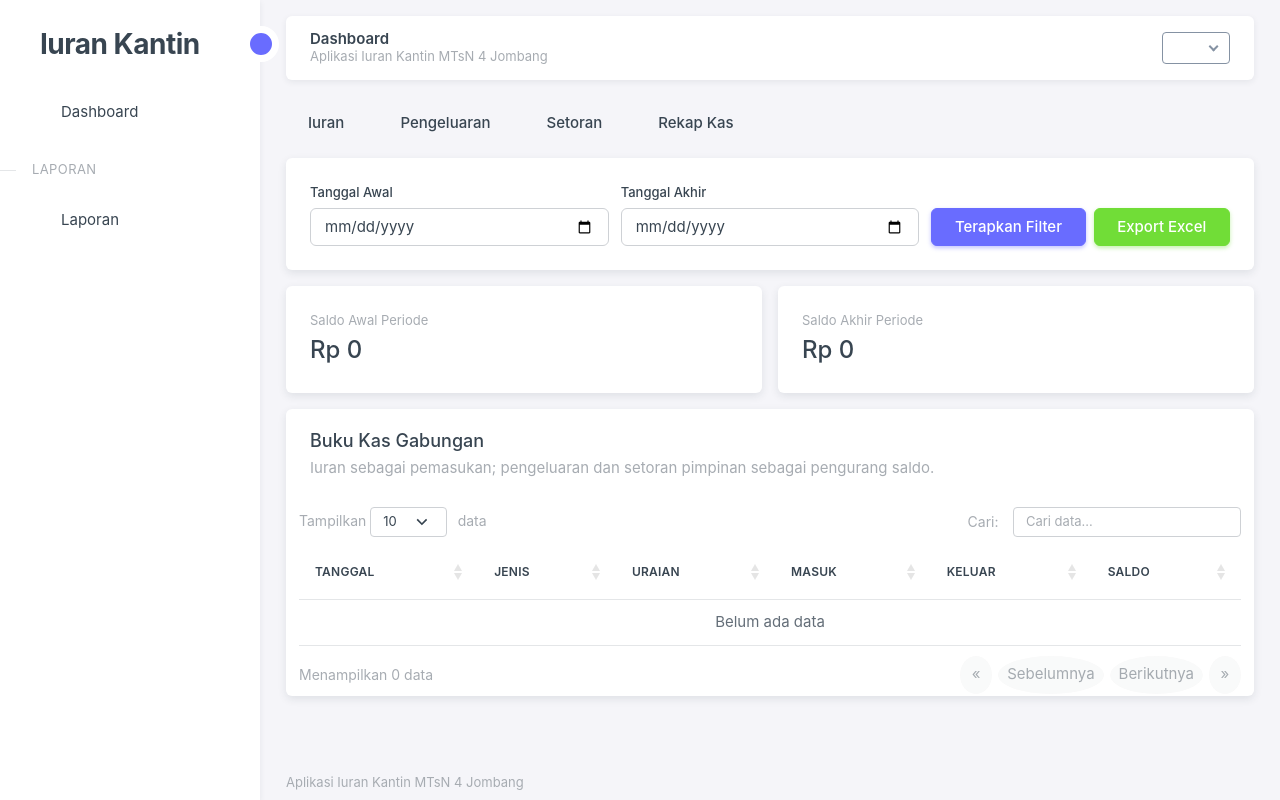
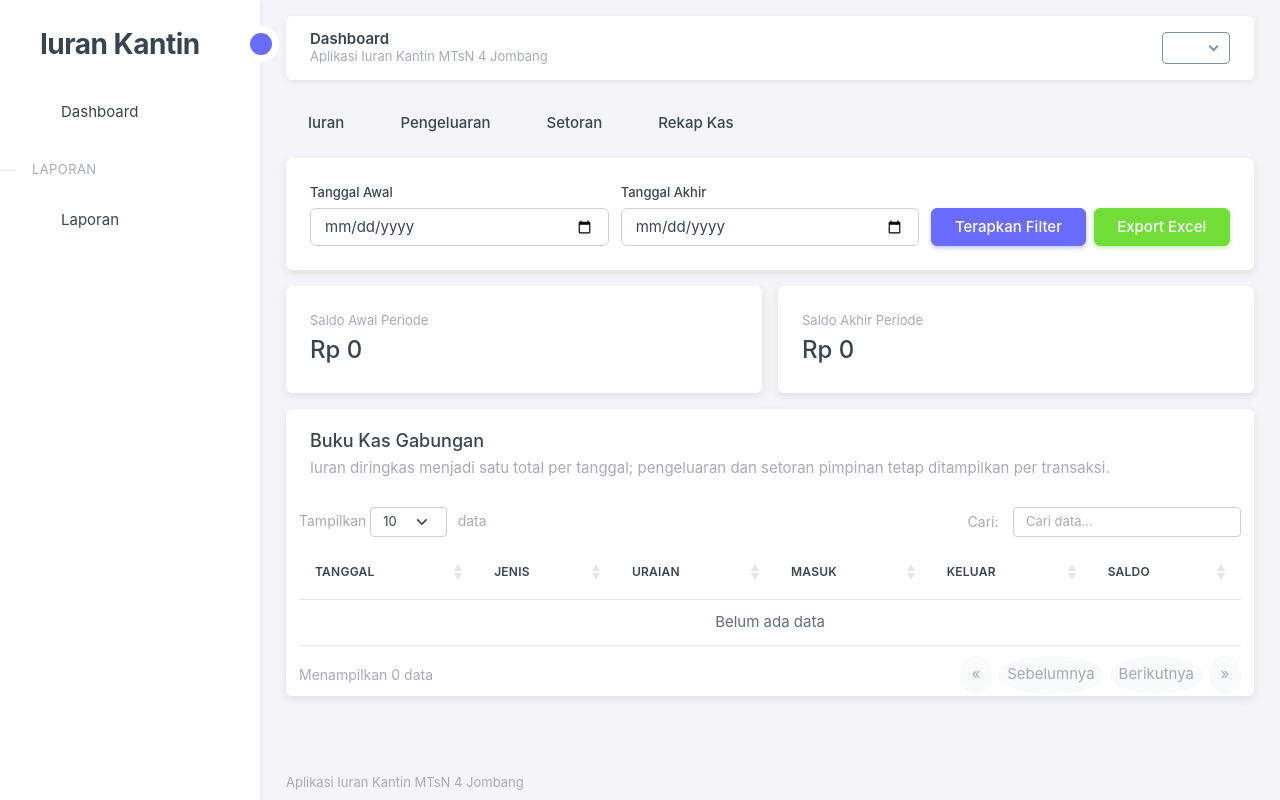
Before and after one commit to Al-Faroz/iurankantin_dev, a CodeIgniter 4 app: template app/Views/laporan_rekap_kas.php in a window 1280 px wide. Run offline with PHP 8.4 and a stand-in for CodeIgniter, Linux system fonts and the light colour scheme; the template is opened without the code that fills it, so the values that code supplies are empty; some libraries are stand-ins or nearby versions.

Commit message:
ui: clarify daily iuran aggregation in rekap kas

```diff
--- a/app/Views/laporan_rekap_kas.php
+++ b/app/Views/laporan_rekap_kas.php
@@ -40,7 +40,7 @@ $query = http_build_query(array_filter($filter, static fn ($value): bool => $val
 <div class="card">
     <div class="card-header">
         <h5 class="mb-1">Buku Kas Gabungan</h5>
-        <p class="text-body-secondary mb-0">Iuran sebagai pemasukan; pengeluaran dan setoran pimpinan sebagai pengurang saldo.</p>
+        <p class="text-body-secondary mb-0">Iuran diringkas menjadi satu total per tanggal; pengeluaran dan setoran pimpinan tetap ditampilkan per transaksi.</p>
     </div>
     <div class="card-datatable table-responsive">
         <table class="table" id="table-rekap-kas">
```
